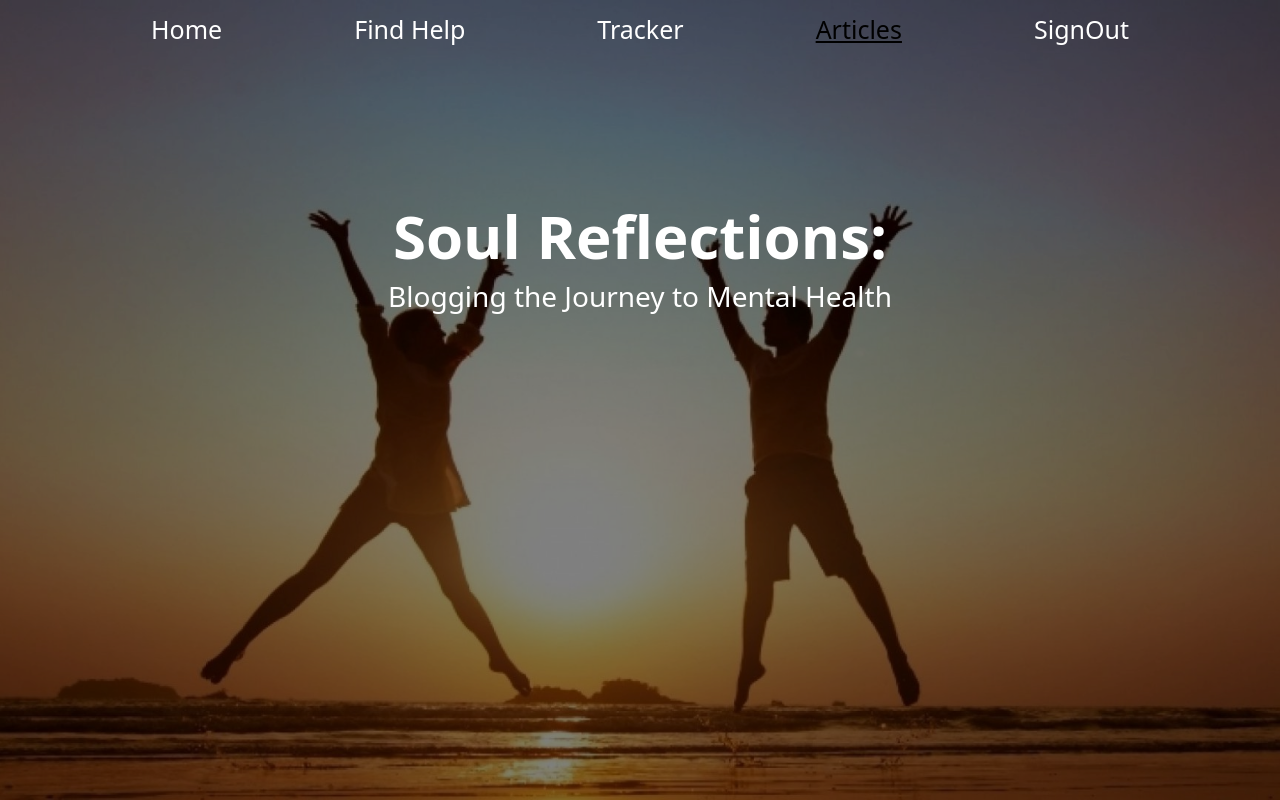
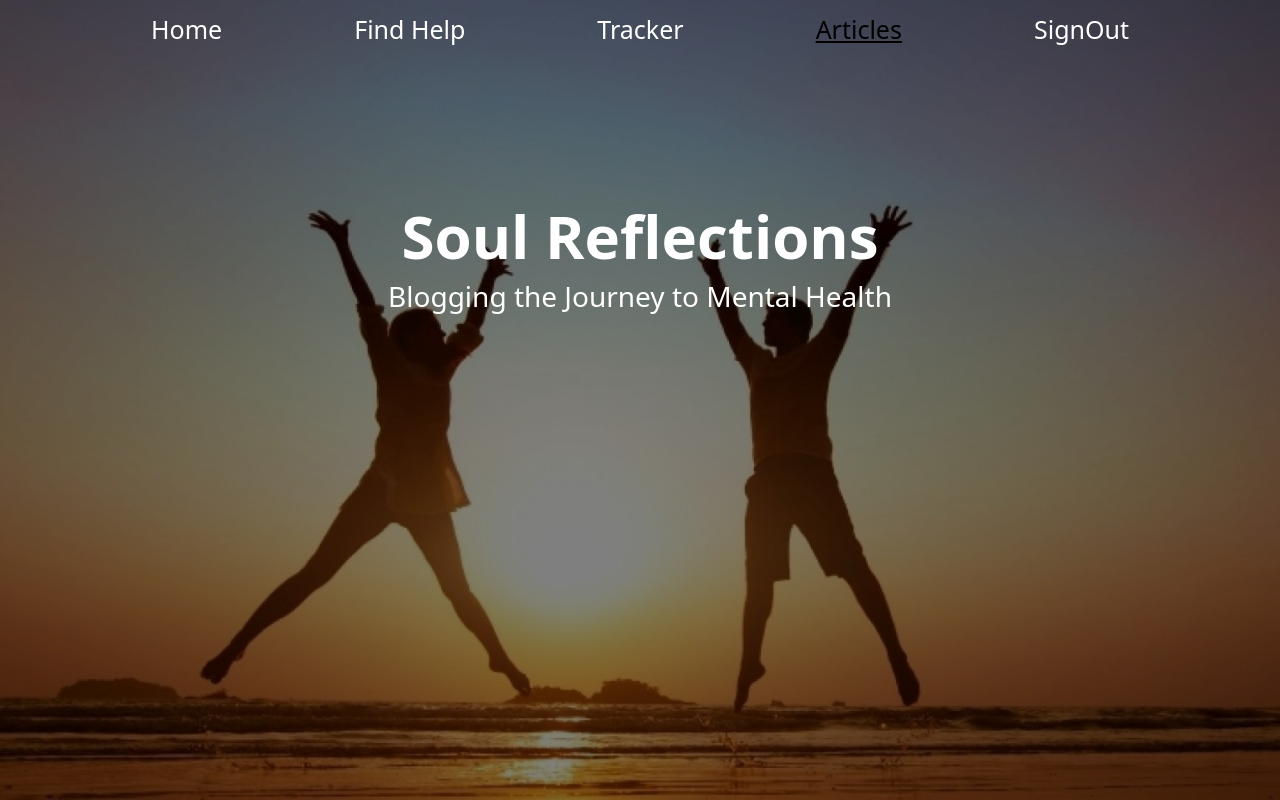
Before and after one commit to hrishikesh8904/miniproject, a React (Create React App) app: page /articles in a window 1280 px wide. Shown: the top 800 px of the page. Built offline with nearby package versions, Linux system fonts and the light colour scheme.

Commit message:
modified:   src/components/Articles.jsx

```diff
--- a/src/components/Articles.jsx
+++ b/src/components/Articles.jsx
@@ -22,7 +22,7 @@ function Articles() {
       <div className="articles-one">
         <img src="happypeople.jpg" alt="" />
         <div className="articles-one-1">
-          <h1>Soul Reflections:</h1>
+          <h1>Soul Reflections</h1>
           <h3>Blogging the Journey to Mental Health</h3>
         </div>
       </div>
```
